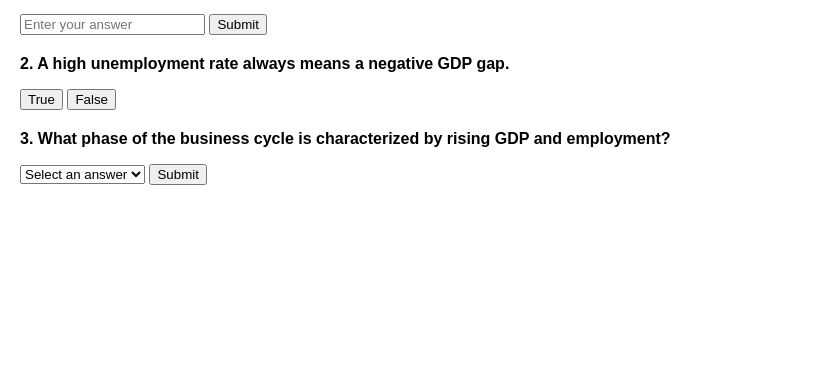
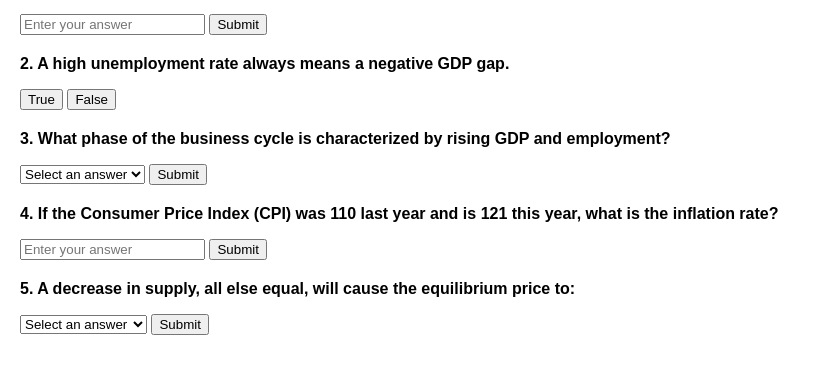
Before and after one commit to JinXiao18/macro-quiz-BUS400, a plain HTML site: page index.html in a window 1280 px wide. Shown: the part 100-474 px from the top of the page, without its empty margins (0-821 px from the left). Drawn offline with Linux system fonts and the light colour scheme.

Commit message:
Add files via upload

```diff
--- a/index.html
+++ b/index.html
@@ -15,14 +15,14 @@
 <body>
     <h1>Macroeconomics Self-Assessment Quiz</h1>
 
-    <!-- Multiple Choice Question -->
+    <!-- GDP Calculation Question -->
     <div class="question">
         <p><strong>1. If a country’s nominal GDP is $2 trillion and the GDP deflator is 125, what is the real GDP?</strong></p>
         <input type="text" id="q1" placeholder="Enter your answer"> <button onclick="checkQ1()">Submit</button>
         <p id="result1" class="result"></p>
     </div>
 
-    <!-- True/False Question -->
+    <!-- Business Cycle Question -->
     <div class="question">
         <p><strong>2. A high unemployment rate always means a negative GDP gap.</strong></p>
         <button onclick="checkQ2(true)">True</button>
@@ -30,7 +30,7 @@
         <p id="result2" class="result"></p>
     </div>
 
-    <!-- Multiple Choice Question -->
+    <!-- Business Cycle Phases -->
     <div class="question">
         <p><strong>3. What phase of the business cycle is characterized by rising GDP and employment?</strong></p>
         <select id="q3">
@@ -44,10 +44,30 @@
         <p id="result3" class="result"></p>
     </div>
 
+    <!-- Inflation Calculation -->
+    <div class="question">
+        <p><strong>4. If the Consumer Price Index (CPI) was 110 last year and is 121 this year, what is the inflation rate?</strong></p>
+        <input type="text" id="q4" placeholder="Enter your answer"> <button onclick="checkQ4()">Submit</button>
+        <p id="result4" class="result"></p>
+    </div>
+
+    <!-- Supply and Demand -->
+    <div class="question">
+        <p><strong>5. A decrease in supply, all else equal, will cause the equilibrium price to:</strong></p>
+        <select id="q5">
+            <option value="">Select an answer</option>
+            <option value="increase">Increase</option>
+            <option value="decrease">Decrease</option>
+            <option value="remain the same">Remain the same</option>
+        </select>
+        <button onclick="checkQ5()">Submit</button>
+        <p id="result5" class="result"></p>
+    </div>
+
     <script>
         function checkQ1() {
             let answer = document.getElementById("q1").value;
-            let realGDP = (2000000 / 125) * 100; // GDP formula: Real GDP = (Nominal GDP / GDP Deflator) * 100
+            let realGDP = (2000000 / 125) * 100;
             let result = document.getElementById("result1");
             if (Math.abs(answer - realGDP) < 1) {
                 result.textContent = "Correct! The real GDP is " + realGDP.toFixed(2);
@@ -83,6 +103,20 @@
             }
             result.style.display = "block";
         }
+
+        function checkQ4() {
+            let answer = document.getElementById("q4").value;
+            let inflationRate = ((121 - 110) / 110) * 100;
+            let result = document.getElementById("result4");
+            if (Math.abs(answer - inflationRate) < 1) {
+                result.textContent = "Correct! The inflation rate is " + inflationRate.toFixed(2) + "%";
+                result.className = "result correct";
+            } else {
+                result.textContent = "Incorrect. The correct answer is " + inflationRate.toFixed(2) + "%";
+                result.className = "result incorrect";
+            }
+            result.style.display = "block";
+        }
     </script>
 </body>
 </html>
```
